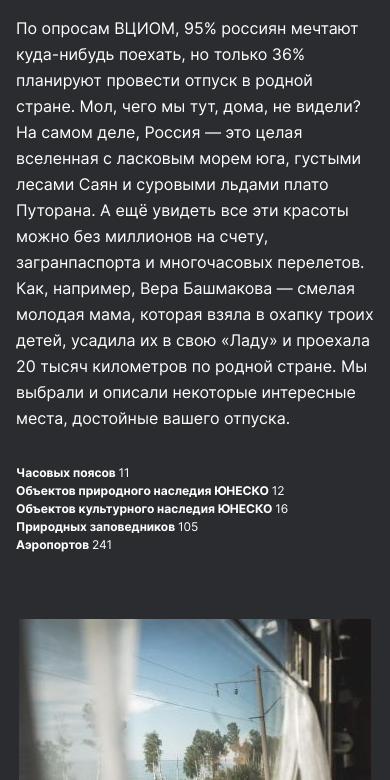
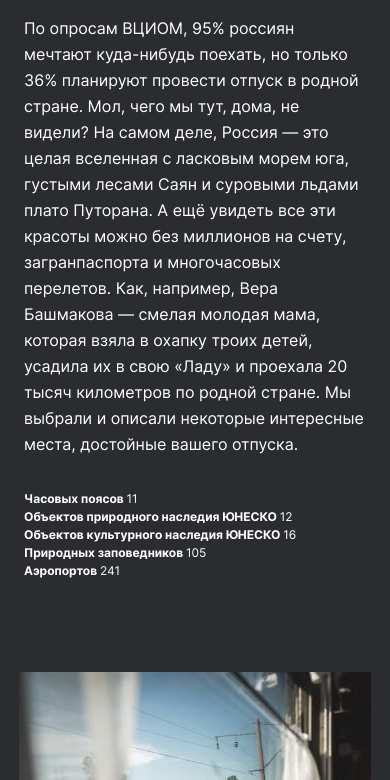
Before and after one commit to Pavel-Khokhlov/russian-travel, a plain HTML site: page index.html in a window 390 px wide. Shown: the part 744-1524 px from the top of the page. Drawn offline with Linux system fonts and the light colour scheme; files whose address does not match are found by name.

Commit message:
intro & photo

```diff
--- a/blocks/intro/intro.css
+++ b/blocks/intro/intro.css
@@ -5,20 +5,24 @@
 @import url(__lists-item/intro__lists-item.css);
 
 .intro {
-  max-width: 100%;
+  max-width: 984px;
   padding: 0 48px;
   margin: 0 auto 92px;
 }
 
-@media only screen and (max-width: 1023px) {
+@media only screen and (max-width: 1024px) {
   .intro {
-    max-width: 100%;
+    max-width: 928px;
+  }
+}
+@media only screen and (max-width: 768px) {
+  .intro {
     padding: 0 24px;
   }
 }
-@media only screen and (max-width: 767px) {
+@media only screen and (max-width: 320px) {
   .intro {
-    padding: 0 16px;
+    padding: 0 15px;
     margin-bottom: 65px;
   }
 }
--- a/blocks/photo-grid/photo-grid.css
+++ b/blocks/photo-grid/photo-grid.css
@@ -18,7 +18,7 @@
   }
 }
 
-@media only screen and (max-width: 1023px) {
+@media only screen and (max-width: 768px) {
   .photo-grid {
     padding: 0 24px;
     grid-template-columns: repeat(2, calc((100% - 16px) / 2));
@@ -27,7 +27,7 @@
   }
 }
 
-@media only screen and (max-width: 767px) {
+@media only screen and (max-width: 460px) {
   .photo-grid {
     max-width: 384px;
     padding: 0 16px;
```
